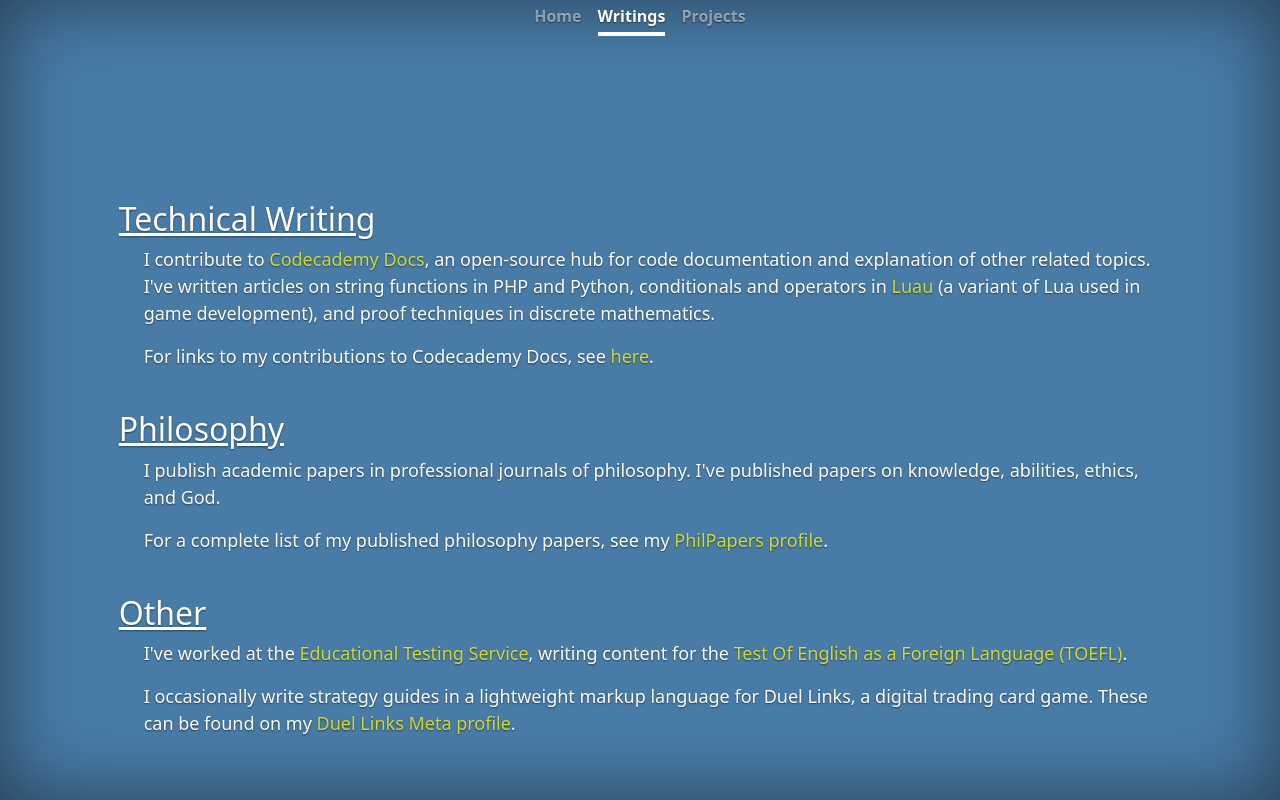
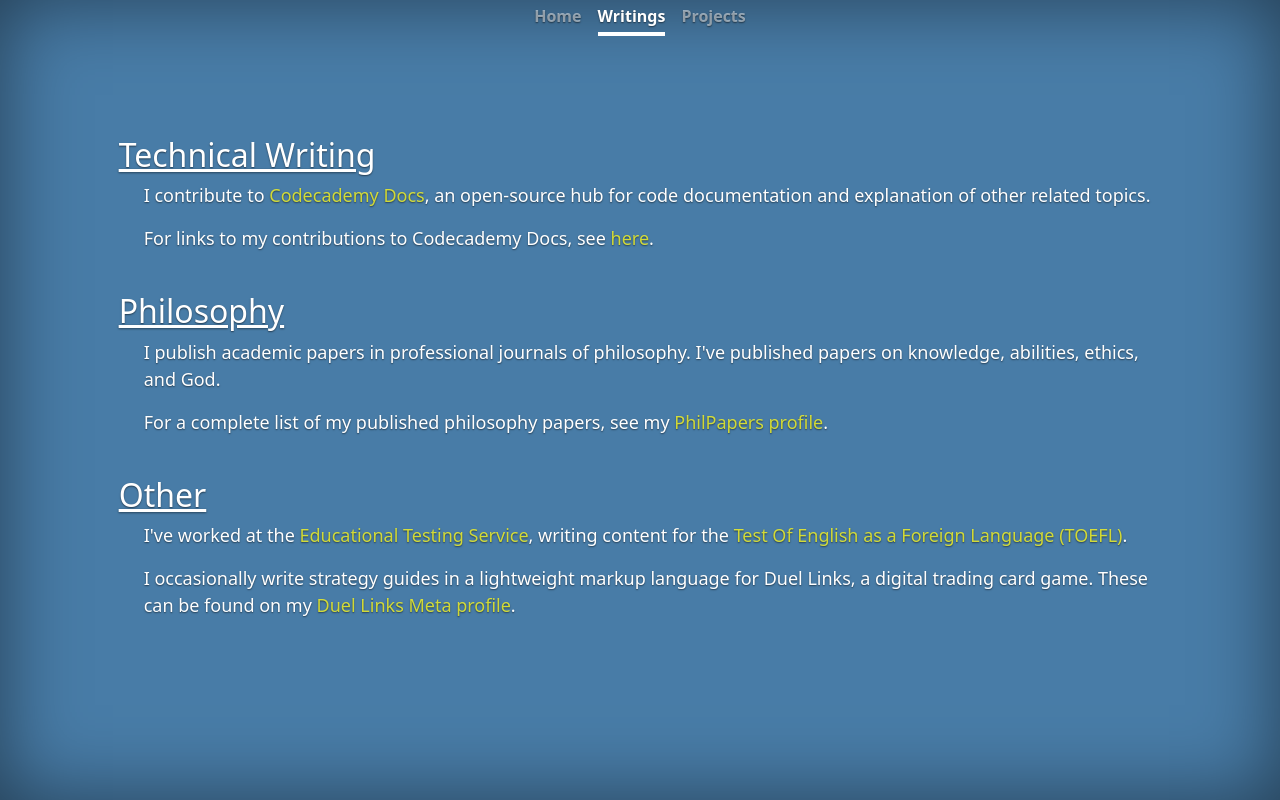
Before and after one commit to noahpgordon/noahpgordon.github.io, a plain HTML site: page writings.html in a window 1280 px wide. Drawn offline with nearby package versions, Linux system fonts and the light colour scheme.

Commit message:
Update writings.html

```diff
--- a/writings.html
+++ b/writings.html
@@ -1,5 +1,5 @@
 <!doctype html>
-<html lang="en" class="h-100">
+<html lang="en">
   <head>
     <meta charset="utf-8">
     <meta name="viewport" content="width=device-width, initial-scale=1">
@@ -11,9 +11,9 @@
     <link href="https://cdn.jsdelivr.net/npm/bootstrap@5.3.2/dist/css/bootstrap.min.css" rel="stylesheet" integrity="sha384-T3c6CoIi6uLrA9TneNEoa7RxnatzjcDSCmG1MXxSR1GAsXEV/Dwwykc2MPK8M2HN" crossorigin="anonymous">
     <link href="cover.css" rel="stylesheet">
   </head>
-  <body class="h-100 text-white">
-    <div class="container-fluid text-center h-25">
-      <header class="mb-auto">
+  <body class="text-white">
+    <div class="container-fluid text-center">
+      <header>
         <div>
           <nav class="nav nav-masthead justify-content-center">
             <a class="nav-link" href="index.html">Home</a>
@@ -23,10 +23,10 @@
         </div>
       </header>
     </div>
-    <div class="container-fluid h-75">
+    <div class="container-fluid">
       <div class="row"><div class="col-10 offset-1">
         <h2><u>Technical Writing</u></h2>
-          <p class="indented">I contribute to <a class="noah-link" href="https://www.codecademy.com/resources/docs">Codecademy Docs</a>, an open-source hub for code documentation and explanation of other related topics. I've written articles on string functions in PHP and Python, conditionals and operators in <a class="noah-link" href="https://luau-lang.org/">Luau</a> (a variant of Lua used in game development), and proof techniques in discrete mathematics.</p>
+          <p class="indented">I contribute to <a class="noah-link" href="https://www.codecademy.com/resources/docs">Codecademy Docs</a>, an open-source hub for code documentation and explanation of other related topics.</p>
           <p class="indented">For links to my contributions to Codecademy Docs, see <a class="noah-link" href="codecademy-docs.html">here</a>.</p>
           <br>
         <h2><u>Philosophy</u></h2>
```
